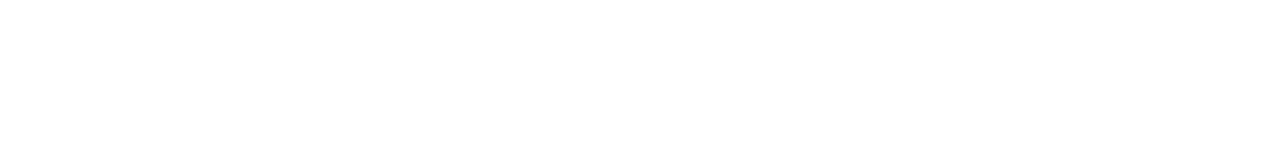
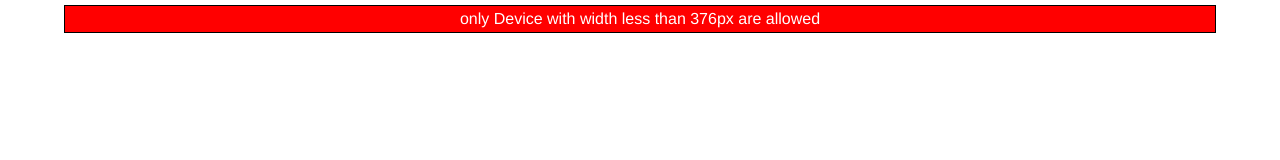
Before and after one commit to rwemakevin/snapchat-login-clone, a plain HTML site: page index.html in a window 1280 px wide. Drawn offline with Linux system fonts and the light colour scheme.

Commit message:
add notice for device with > 376 px

```diff
--- a/index.html
+++ b/index.html
@@ -7,6 +7,7 @@
     <link rel="stylesheet" href="./styles.css" />
   </head>
   <body>
+    <div class="mobile">
       <div class="header">
         <img src="./img/logo.png" />
       </div>
@@ -37,5 +38,9 @@
           </h1>
         </div>
       </form>
+    </div>
+    <div class="info">
+      <p>only Device with width less than 376px are allowed</p>
+    </div>
   </body>
 </html>
--- a/styles.css
+++ b/styles.css
@@ -23,7 +23,7 @@ body {
 }
 
 .title {
-  font-size: 24px;
+  font-size: 15px;
   margin: 46px 0;
   text-align: center;
   font-weight: 200;
@@ -106,8 +106,25 @@ button {
   margin-bottom: 45px;
 }
 
+.info {
+  display: block;
+  text-align: center;
+  padding: 4px;
+  border: 1px solid black;
+  width: 90%;
+  margin: 5px auto;
+  color: white;
+  background-color: red;
+}
+
 @media (min-width: 376px) {
-  body {
+  .mobile {
     display: none;
   }
 }
+
+@media (max-width: 376px) {
+  .info {
+    display: none;
+  }
+}
```
Lines whose indentation alone changed are shown as unchanged.
